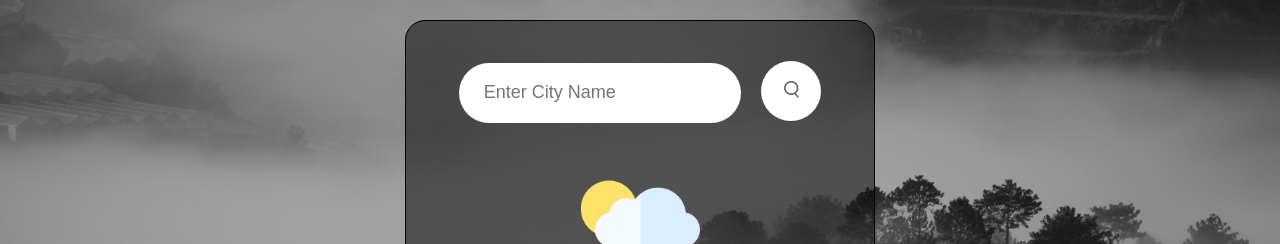
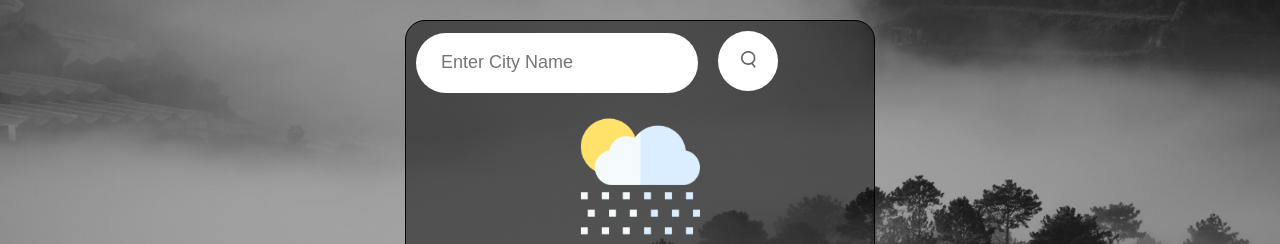
Before and after one commit to Jishan689065/Weather-App, a plain HTML site: page index.html in a window 1280 px wide. Shown: the top 244 px of the page. Drawn offline with Linux system fonts and the light colour scheme.

Commit message:
index.css

```diff
--- a/index.css
+++ b/index.css
@@ -23,12 +23,14 @@ body {
   text-align: center;
   border: 0.5px solid black;
   background-color: rgb(0, 0, 0, 0.5);
+  position: relative;
 }
 .search {
-  min-width: auto;
-
-
-
+position: absolute;
+top: 0;
+left: 0;
+margin-top: 10px;
+margin-left: 10px;
 
 }
 .search input {
@@ -53,7 +55,7 @@ body {
   height: 60px;
   cursor: pointer;
   background-color: #fff;
-  min-width: auto;
+
 
 
 
```
